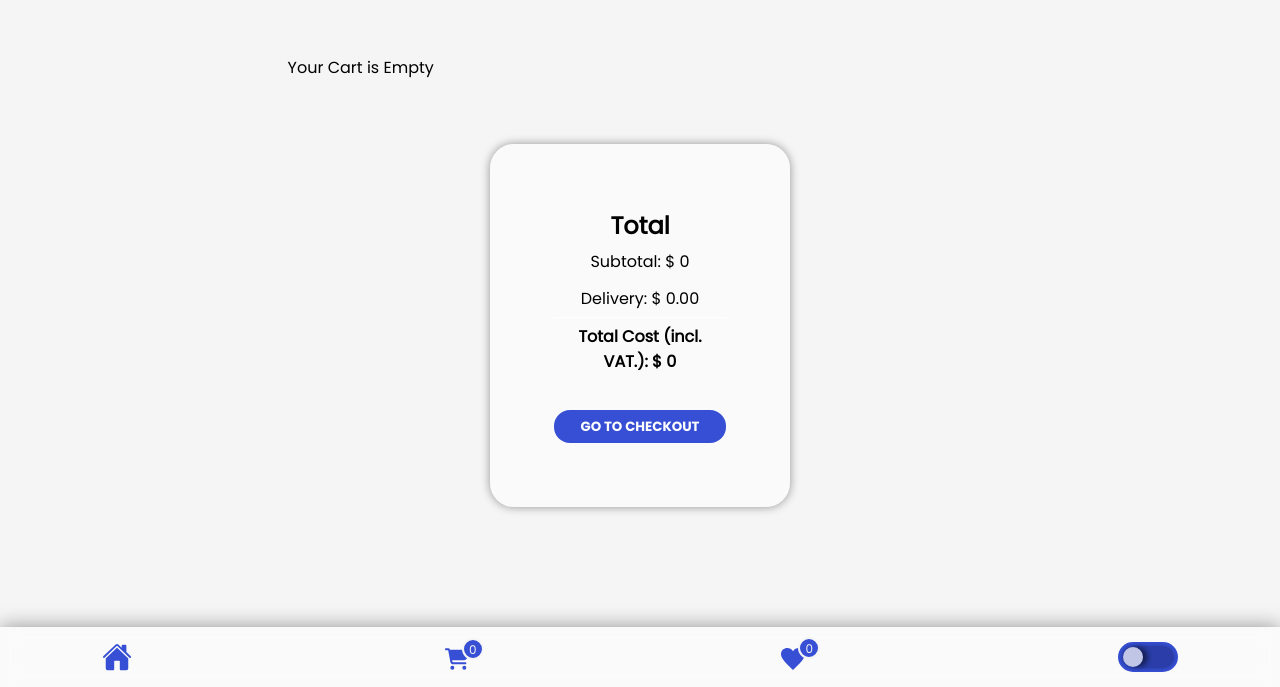
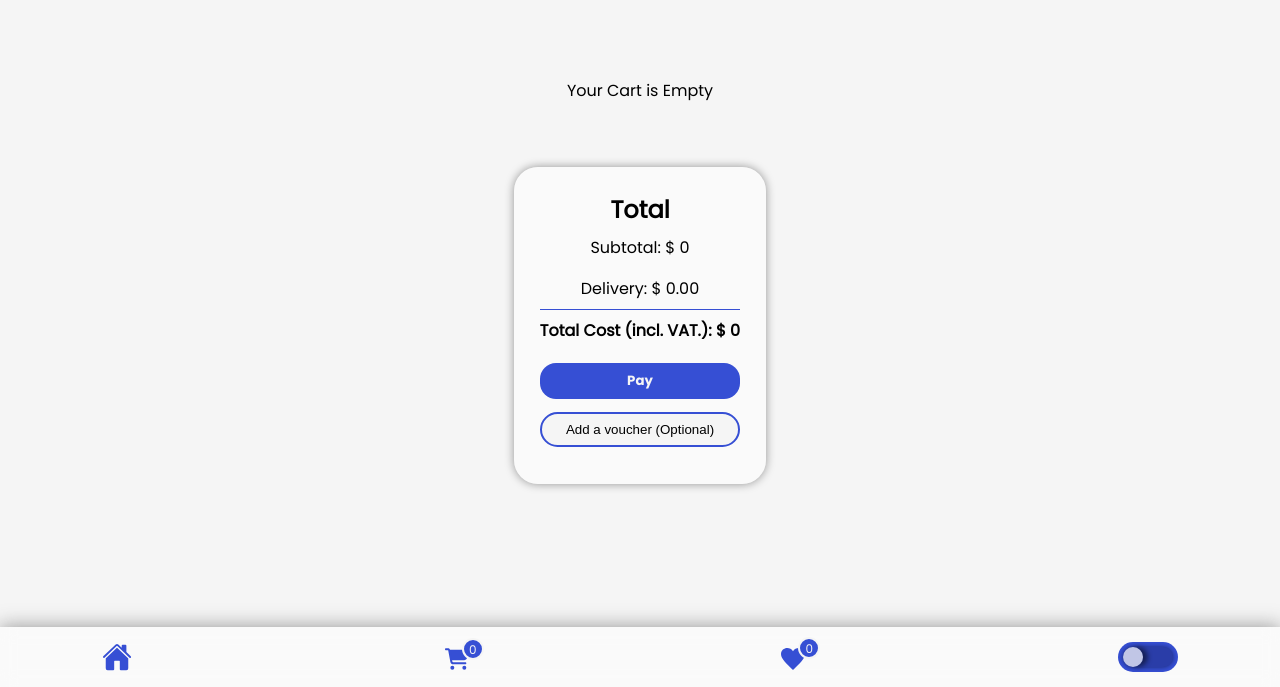
Before and after one commit to canyus70/Frontendabschlussarbeit-DummyJSON-Fake-Eshop, a React (Vite) app: page /cart in a window 1280 px wide. Shown: the part 113-800 px from the top of the page. Built offline with nearby package versions, Linux system fonts and the light colour scheme.

Commit message:
Warenkorb/ Gutschein Logik und styling fertig

```diff
--- a/src/components/cart/Cart.jsx
+++ b/src/components/cart/Cart.jsx
@@ -9,7 +9,8 @@ const Cart = () => {
 const {warenkorb, setWarenkorb, cartlength, setCartlength,filteredCart, setFilteredCart} = useContext(Products)
 const [productcount, setProductCount]= useState({})
 const [totalPrice, setTotalPrice] = useState(0)
-
+const [voucherText, setVoucherText] = useState("");
+const [showButton, setShowButton] = useState(false);
 /* const [filteredCart, setFilteredCart] = useState(warenkorb)
  */
 useEffect(() => {
@@ -37,9 +38,44 @@ useEffect(() => {
 },[warenkorb, filteredCart])
 
 
+
+const handleAccordion = () => {
+    setShowButton(!showButton);
+    console.log("klick")
+    console.log(showButton)
+};
+
+const handleVoucherChange = (event) => {
+    setVoucherText(event.target.value);
+    setShowButton(event.target.value !== "");
+};
+
+const handleSubmitVoucher = () => {
+    applyVoucher(voucherText);
+    console.log("Voucher redeemed amk:", voucherText);
+    setVoucherText("");
+    setShowButton(false);
+};
+
+const applyVoucher = (code) => {
+    const validCode = "Metin der Zerstörer";
+
+    if (code === validCode) {
+        const discount = totalPrice * 0.2;
+        const discountedPrice = totalPrice - discount;
+        setTotalPrice(discountedPrice);
+/*         console.log("Rabatt angewendet!");
+ */    } else {
+/*         console.log("Ungültiger Gutscheincode!");
+ */    }
+};
+
+
+
     return (
 
-<section className="cartcontainer_Cart"> <div className="media_query">
+<section className="cartcontainer_Cart">
+<div className="media_query">
 
     {filteredCart.length !== 0 ? (filteredCart.map((product, index) => (
         <CartItem
@@ -60,9 +96,24 @@ useEffect(() => {
         <p>Subtotal: $ {totalPrice}</p>
         <p>Delivery: $ 0.00 </p>
         <p>Total Cost (incl. VAT.): $ {totalPrice}  </p>
-        <div><button className="checkout_btn">GO TO CHECKOUT</button></div>
+        <div><button className="checkout_btn">Pay</button></div>
+    <div>
+    <button className="accordion" onClick={() => handleAccordion()}>Add a voucher (Optional)</button>
+    <div className="panel" style={showButton ? {display : "block" } : {display : "none"}}>
+    <input
+    className="input_voucher"
+    type="text"
+    value={voucherText}
+    onChange={handleVoucherChange}
+    placeholder="Enter voucher code..."
+
+    />
+    {showButton && (
+        <button className="redeem_btn" onClick={handleSubmitVoucher}>REDEEM</button>
+        )}
     </div>
-
+    </div>
+    </div>
     <Navbar />
 </section>     );
 }
--- a/src/components/cart/Cart.scss
+++ b/src/components/cart/Cart.scss
@@ -1,5 +1,4 @@
 .cartcontainer_Cart {
-
     padding-block: 8vh;
     min-height: 100vh;
     display: flex;
@@ -7,7 +6,7 @@
     justify-content: center;
     align-items: center;
 
-    .media_query{
+    .media_query {
         @media (min-width: 576px) {
             display: grid;
             grid-template-columns: 1fr 1fr;
@@ -26,53 +25,99 @@
         }
     }
 
-
-
     .cart_empty {
         text-align: center;
         padding-top: 20px;
-
+        grid-column: 2/3;
+        @media (min-width: 1200px) {
+            grid-column: 2/4;
 
         }
+    }
+
     .price_container {
         text-align: center;
-        max-width: 300px;
+        max-width: 50vw;
         margin: 0 auto;
-        padding: 5%;
+        padding: 2%;
         background-color: var(--backgroundItem);
         border-radius: 24px;
-        box-shadow: 0px 0px 10px 0px rgba(0,0,0,0.4);
+        box-shadow: 0px 0px 10px 0px rgba(0, 0, 0, 0.4);
         margin-top: 8vh;
         margin-bottom: 4vh;
 
+        p {
+            padding-block:4%;
+            font-size: 1rem;
 
 
-
-
-
-        p {
-            padding: 6px;
-            font-size: 1rem;
-
-            &:nth-of-type(2){
-                border-bottom: 1px solid white;
+            &:nth-of-type(2) {
+                border-bottom: 1px solid var(--select);
+                padding-block:4%;
 
             }
             &:nth-of-type(3) {
                 font-weight: 900;
+                padding-block:4%;
 
             }
         }
+
         .checkout_btn {
             font-family: "PoppinsBold", Arial, Helvetica, sans-serif;
-                color: white;
+            color: var(--background);
             width: 100%;
             padding: 4%;
             border-radius: 16px;
             border: none;
             background-color: var(--select);
-                margin-top: 30px;
+            margin-top: 6%;
+        }
 
     }
 }
+
+.accordion {
+    background-color: var(--background);
+    color: var(--color);
+    cursor: pointer;
+    width: 100%;
+    border: 2px solid var(--select);
+    outline: none;
+    transition: 0.4s;
+    border-radius: 24px;
+    padding: 4%;
+    text-align: center;
+    margin-block: 6%;
+
   }
+
+  .active, .accordion:hover {
+    background-color: var(--select);
+   color: var(--background)
+  }
+
+  .panel {
+    display: none;
+    overflow: hidden;
+    background: transparent;
+  }
+  .input_voucher {
+    width: 100%;
+    border: 2px solid var(--select);
+    border-radius: 8px;
+    padding: 4%;
+    background: transparent;
+    margin-block: 2%;
+  }
+  .redeem_btn {
+    font-family: "PoppinsBold", Arial, Helvetica, sans-serif;
+    color: var(--background);
+    width: 100%;
+    padding: 4%;
+    border-radius: 8px;
+    border: none;
+    background-color: var(--select);
+    margin-block: 2%;
+
+  }
--- a/src/components/cartitem/CartItem.scss
+++ b/src/components/cartitem/CartItem.scss
@@ -20,9 +20,6 @@
 
         }
 
-
-
-    }
 
     .detailCard_wrap_cart{
         max-width: 500px;
@@ -141,3 +138,4 @@
             padding: 24px 48px;
         }
     }
+}
```
Lines whose indentation alone changed are shown as unchanged.
